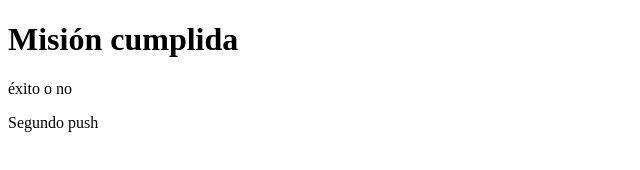
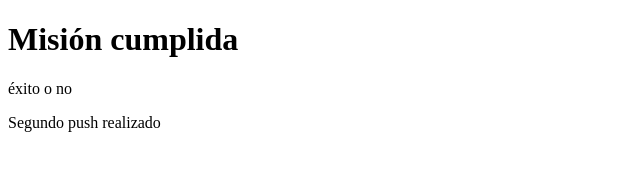
Before and after one commit to puertasman/html, a plain HTML site: page index.html in a window 1280 px wide. Shown: the full height of the page, 0-640 px from the left. Drawn offline with Linux system fonts and the light colour scheme.

Commit message:
ver 1.0.5

```diff
--- a/index.html
+++ b/index.html
@@ -7,6 +7,6 @@
   <body>
     <h1>Misión cumplida</h1>
     <p>éxito o no</p>
-    <p>Segundo push</p>
+    <p>Segundo push realizado</p>
   </body>
 </html>
```
